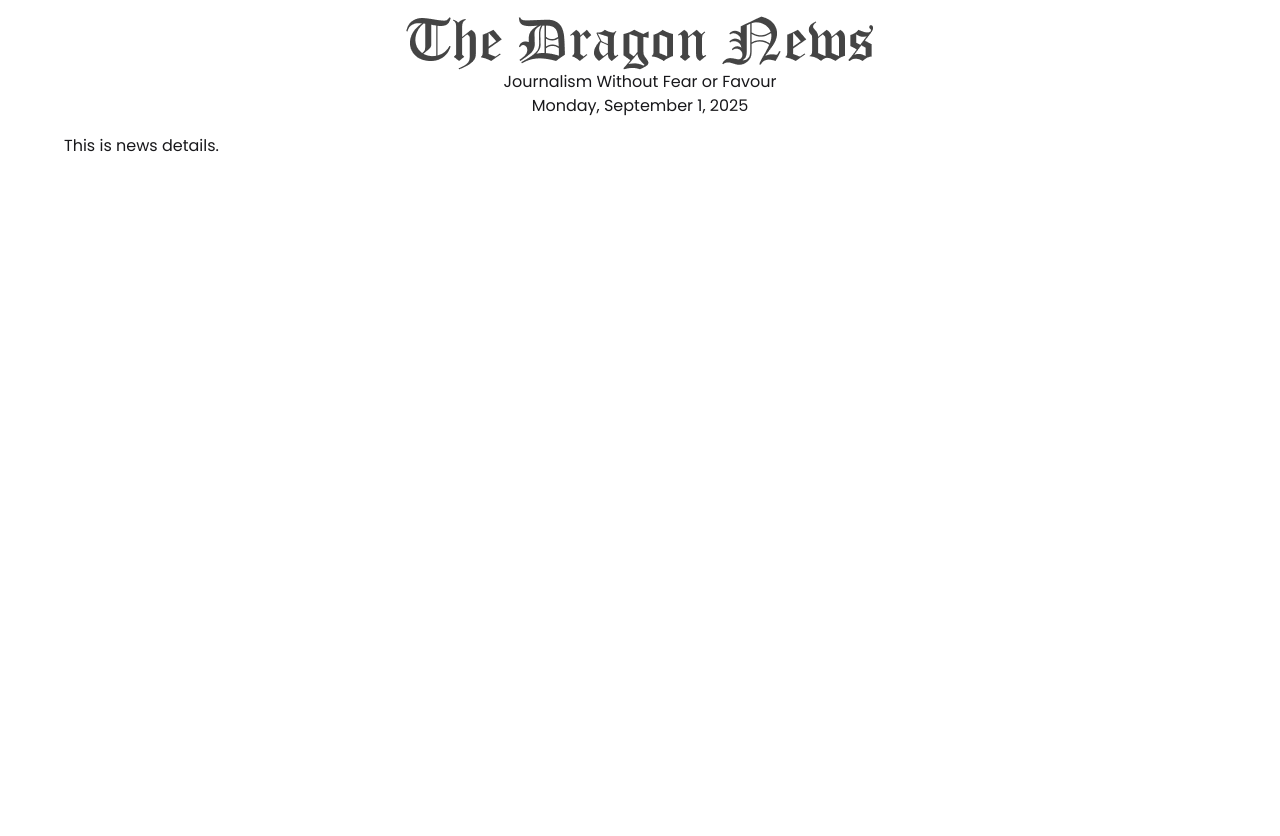
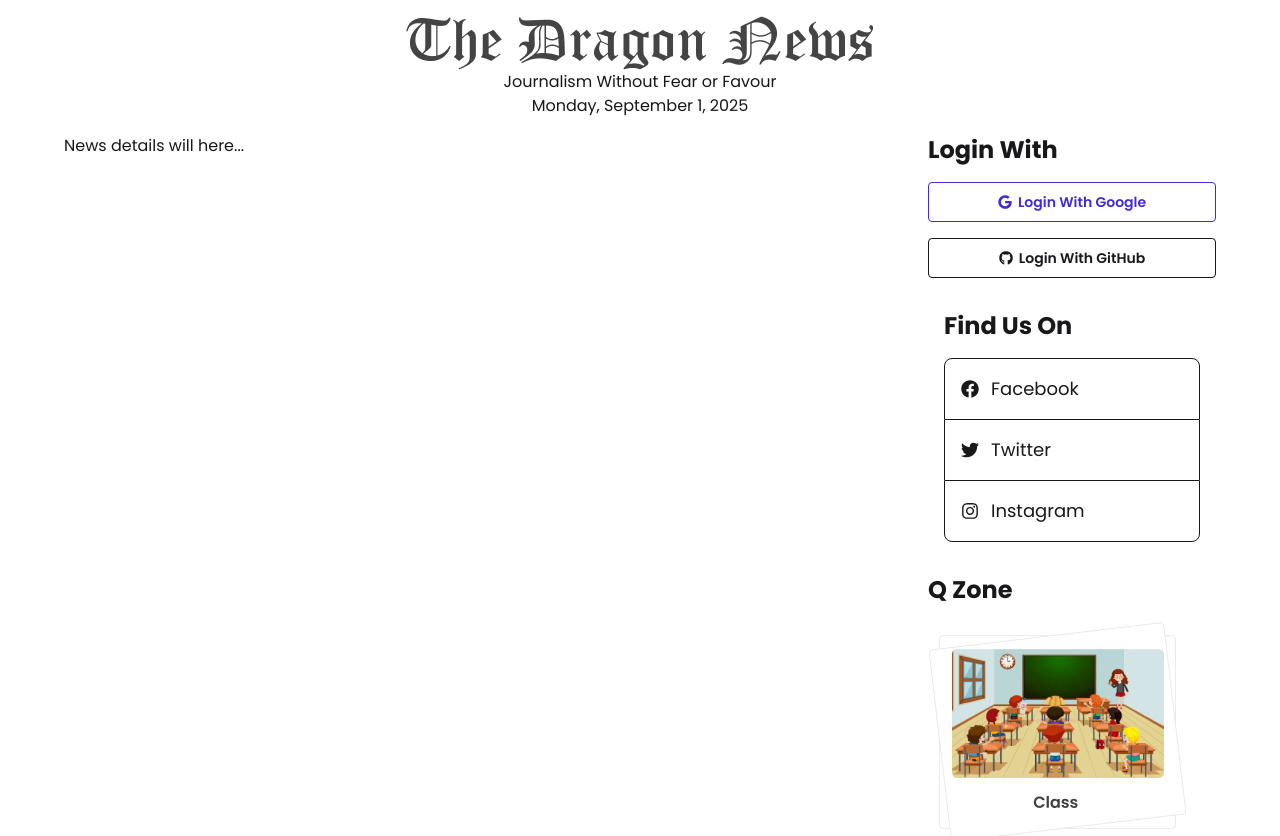
Before and after one commit to shohan89/react-dragon-news-auth, a React (Vite) app: page /news/012345e7abcdef89012345e7ab in a window 1280 px wide. Shown: the top 836 px of the page. Before the commit the page ends 800 px from the top, so only its background shows below. Built offline with nearby package versions, Linux system fonts and the light colour scheme; no server answers.

Commit message:
create the layout and add Right sidebar

```diff
--- a/src/pages/NewsDetails/NewsDetails.jsx
+++ b/src/pages/NewsDetails/NewsDetails.jsx
@@ -1,10 +1,18 @@
 import Header from "../Shared/Header/Header";
+import RIghtSideNav from "../Shared/RightSideNav/RIghtSideNav";
 
 const NewsDetails = () => {
     return (
         <div>
             <Header />
-            <h2>This is news details.</h2>
+            <div className="grid md:grid-cols-4">
+                <div className="col-span-3">
+                    <h2>News details will here...</h2>
+                </div>
+                <div>
+                    <RIghtSideNav />
+                </div>
+            </div>
         </div>
     );
 };
```
